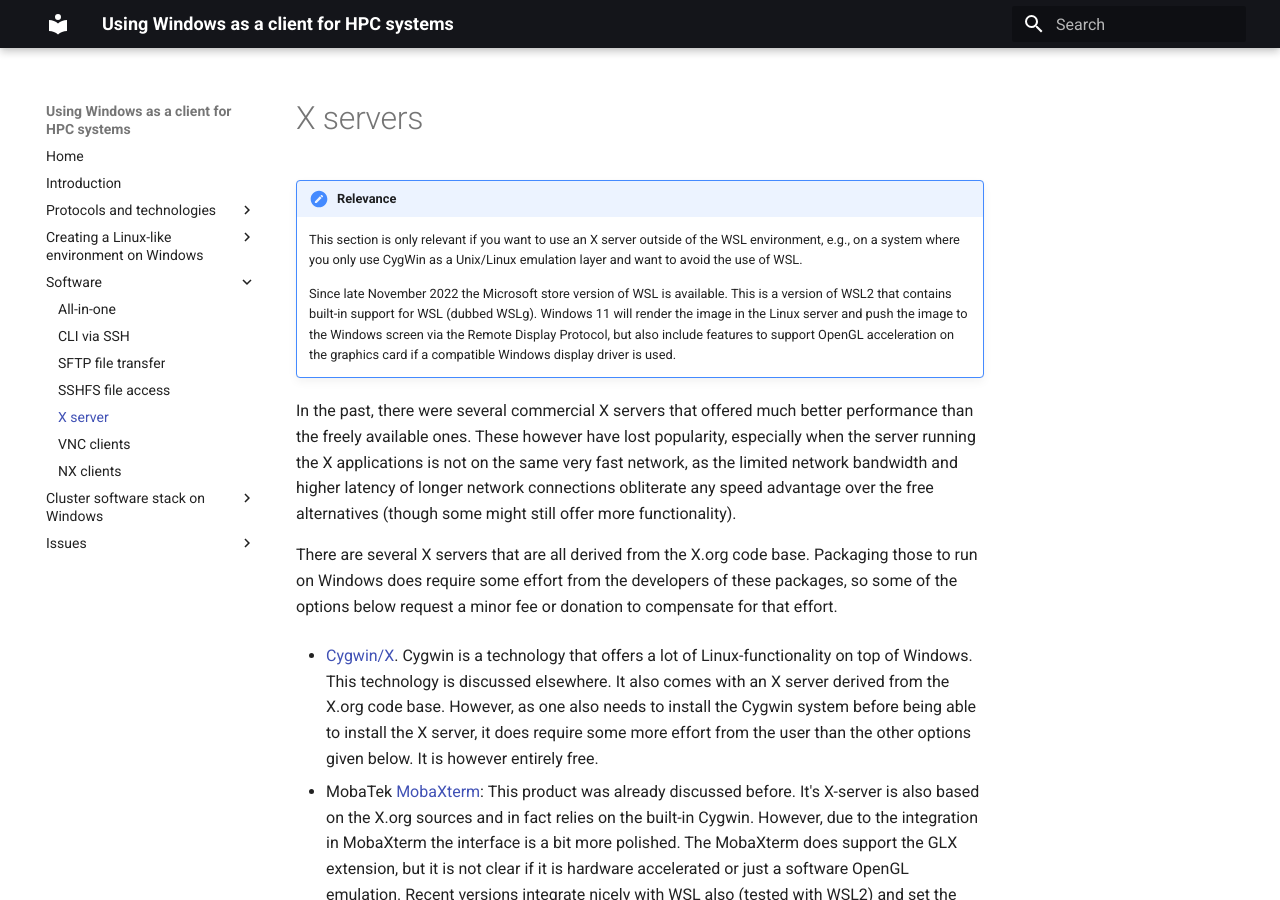
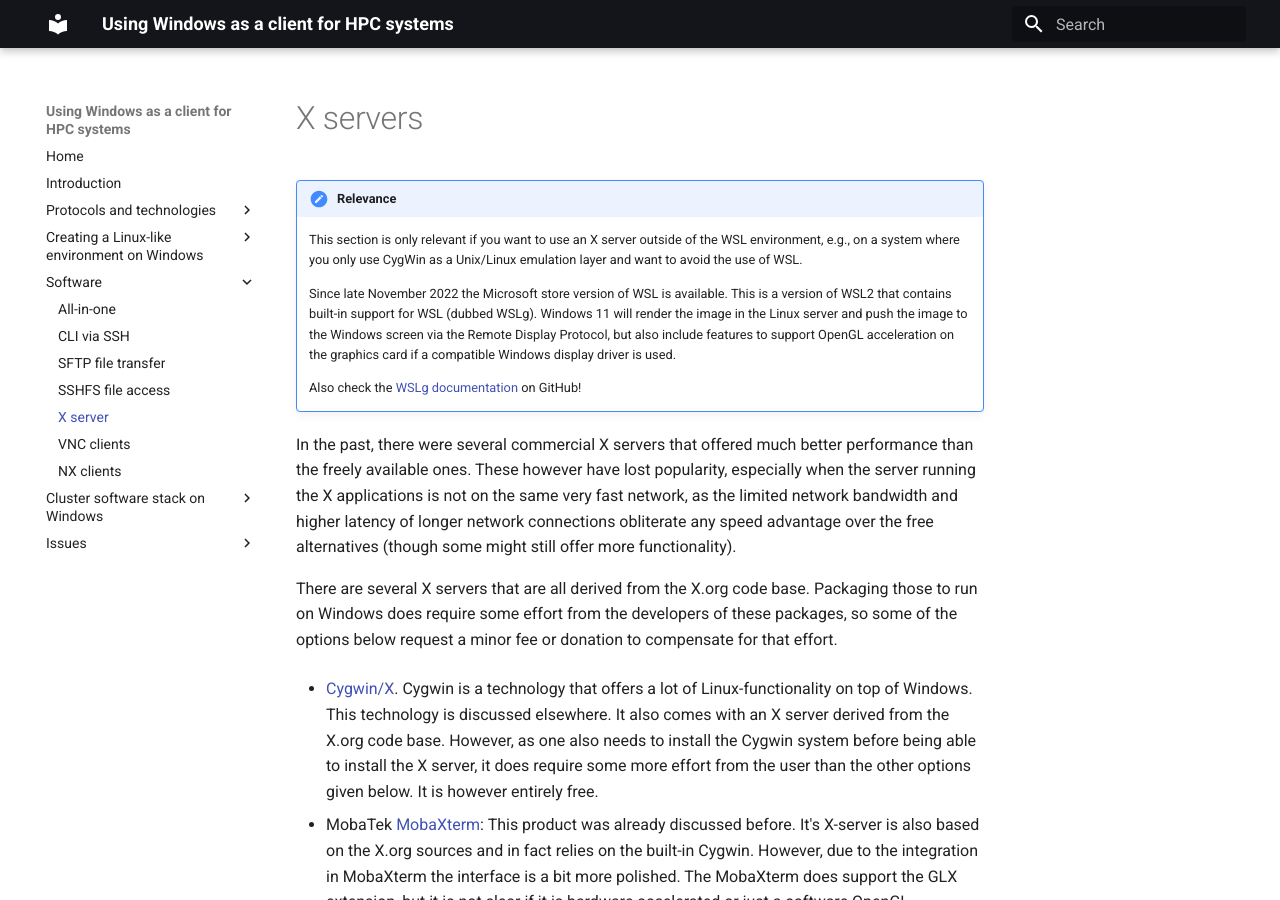
Before and after one commit to klust/windows-client-HPC, an MkDocs documentation site: the page built from docs/3_Software/3_05_Xserver.md, in a window 1280 px wide and 900 px high. Built offline with MkDocs 1.6.1 and Material for MkDocs 9.7.7, drawn with Linux system fonts in a browser that asks for light colours.

Commit message:
Adding a link to the WSLg documentation.

```diff
--- a/docs/3_Software/3_05_Xserver.md
+++ b/docs/3_Software/3_05_Xserver.md
@@ -12,6 +12,9 @@
     the Remote Display Protocol, but also include features to support OpenGL
     acceleration on the graphics card if a compatible Windows display driver
     is used.
+
+    Also check the [WSLg documentation](https://github.com/microsoft/wslg)
+    on GitHub!
 
 In the past, there were several commercial X servers that offered much
 better performance than the freely available ones. These however have
```
